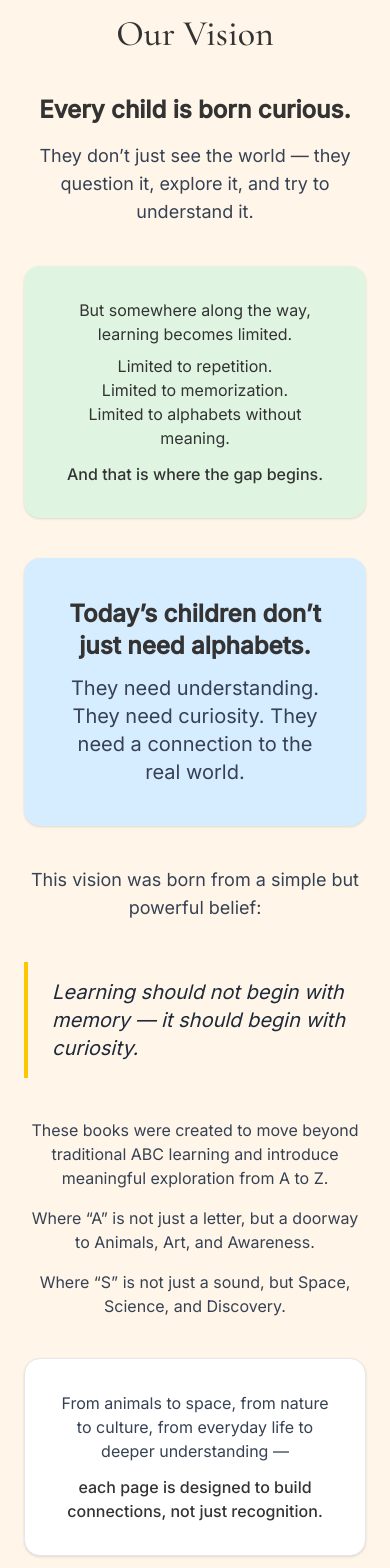
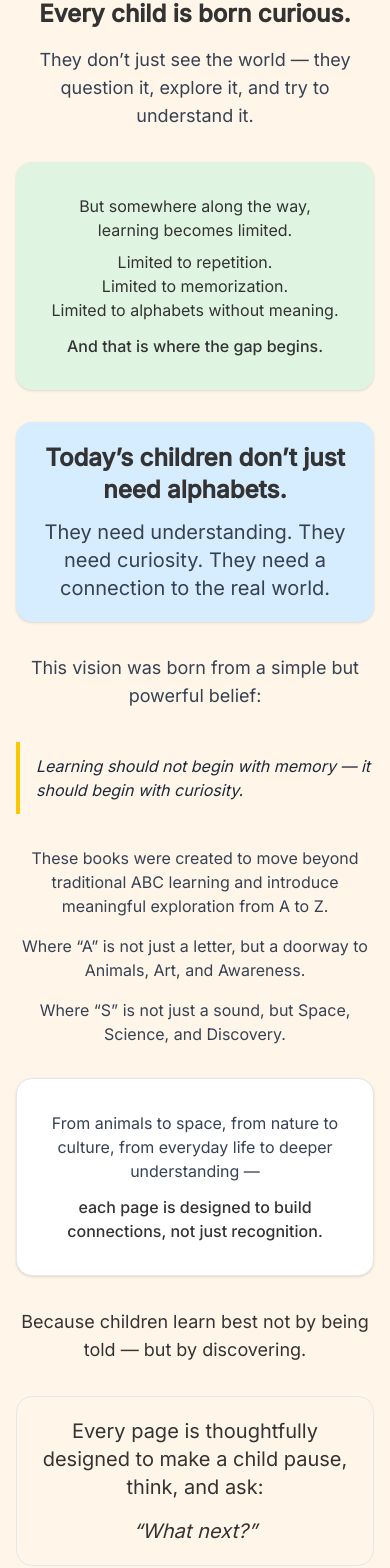
Before and after one commit to docvenkat/vyrudhya, a Next.js app: page /about in a window 390 px wide. Shown: the part 418-1986 px from the top of the page. Built offline with nearby package versions, Linux system fonts and the light colour scheme.

Commit message:
Fix mobile responsive About page

```diff
--- a/app/about/page.js
+++ b/app/about/page.js
@@ -14,7 +14,7 @@ export default function About() {
       <Navbar />
 
       {/* HERO */}
-      <section className="text-center px-6 py-20 bg-[var(--sky)] rounded-b-3xl">
+      <section className="text-center px-4 md:px-6 py-14 md:py-20 bg-[var(--sky)] rounded-b-3xl">
         <h1 className={`text-5xl mb-4 ${cormorant.className}`}>
           About Vyrudhya
         </h1>
@@ -24,10 +24,10 @@ export default function About() {
       </section>
 
       {/* VISION */}
-      <section className="py-20 px-6 max-w-4xl mx-auto space-y-10">
+      <section className="py-12 px-4 md:px-6 max-w-3xl mx-auto space-y-8">
 
         {/* TITLE */}
-        <h2 className={`text-4xl text-center ${cormorant.className}`}>
+        <h2 className={`text-2xl md:text-4xl text-center ${cormorant.className}`}>
           Our Vision
         </h2>
 
@@ -51,7 +51,7 @@ export default function About() {
         </div>
 
         {/* BIG HIGHLIGHT */}
-        <div className="bg-[var(--sky)] p-10 rounded-2xl text-center shadow-sm">
+        <div className="bg-[var(--sky)] p-5 md:p-10 rounded-2xl text-center shadow-sm">
           <p className="text-2xl font-semibold">
             Today’s children don’t just need alphabets.
           </p>
@@ -70,7 +70,7 @@ export default function About() {
         </div>
 
         {/* QUOTE */}
-        <div className="border-l-4 border-yellow-400 pl-6 py-4 text-xl italic text-gray-800">
+        <div className="border-l-4 border-yellow-400 pl-4 md:pl-6 py-3 text-base md:text-xl italic text-gray-800">
           Learning should not begin with memory —
           it should begin with curiosity.
         </div>
@@ -108,11 +108,11 @@ export default function About() {
         </div>
 
         {/* QUESTION */}
-        <div className="bg-[var(--cream)] p-10 rounded-2xl text-center border border-gray-200">
+        <div className="bg-[var(--cream)] p-5 md:p-10 rounded-2xl text-center border border-gray-200">
           <p className="text-xl">
             Every page is thoughtfully designed to make a child pause, think, and ask:
           </p>
-          <p className="text-3xl mt-4 italic">
+          <p className="text-xl md:text-3xl mt-4 italic">
             “What next?”
           </p>
         </div>
--- a/app/globals.css
+++ b/app/globals.css
@@ -46,3 +46,9 @@ h1, h2, h3 {
   padding-top: 3rem;
   padding-bottom: 3rem;
 }
+
+.section {
+  padding: 3rem 1rem;
+  max-width: 1100px;
+  margin: 0 auto;
+}
```
